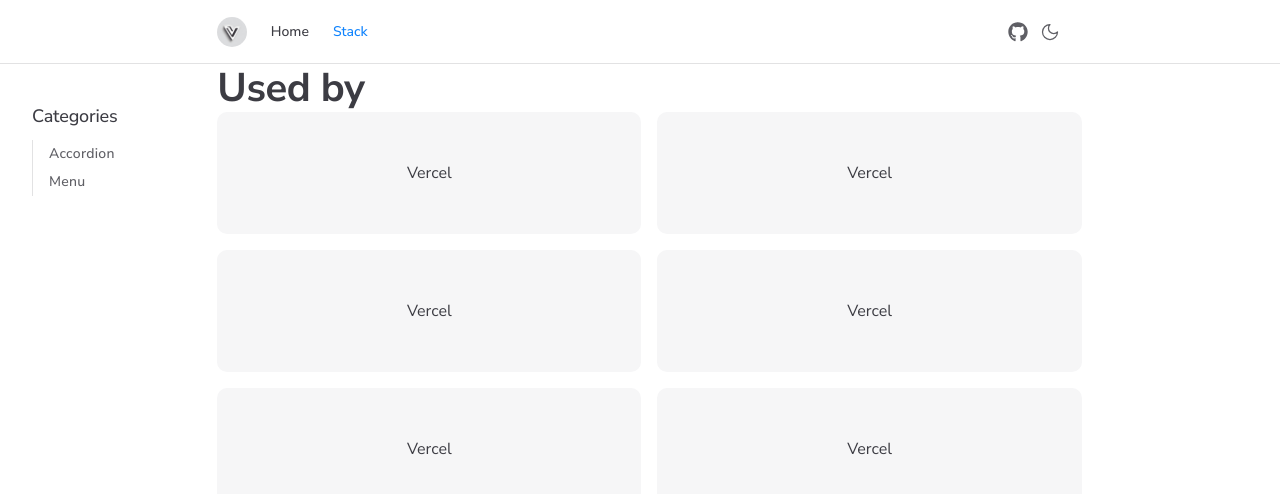
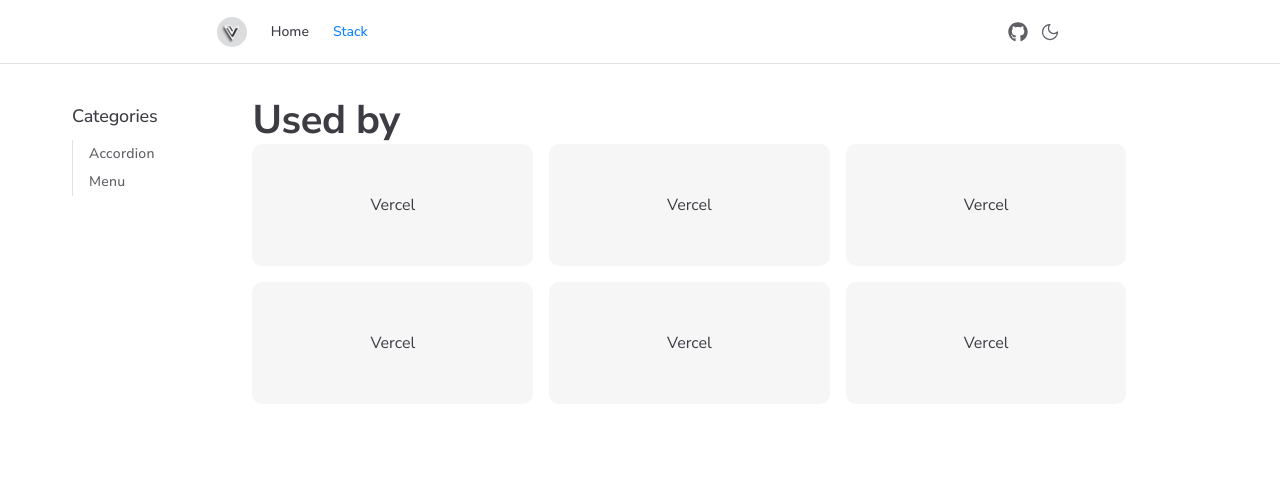
Before and after one commit to H-ymt/component-asset, a Next.js app: page /stack in a window 1280 px wide. Shown: the top 494 px of the page. Built offline with nearby package versions, Linux system fonts and the light colour scheme.

Commit message:
feat(layout): Adjusted main layout

```diff
--- a/components/MainLayout/index.module.scss
+++ b/components/MainLayout/index.module.scss
@@ -1,8 +1,12 @@
 .layout {
   display: flex;
   align-items: flex-start;
+  max-width: 1200px;
+  margin: 0 auto;
 }
 
 .main {
   width: 100%;
+  padding-top: 32px;
+
 }
```
